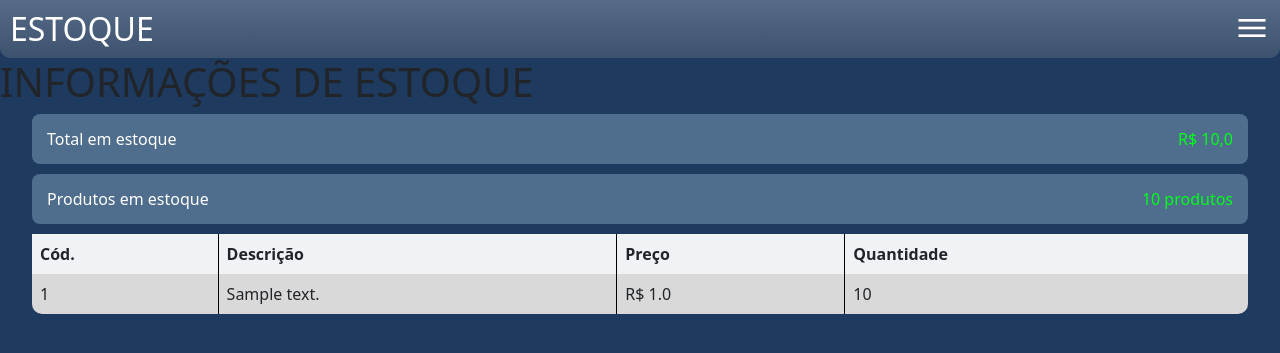
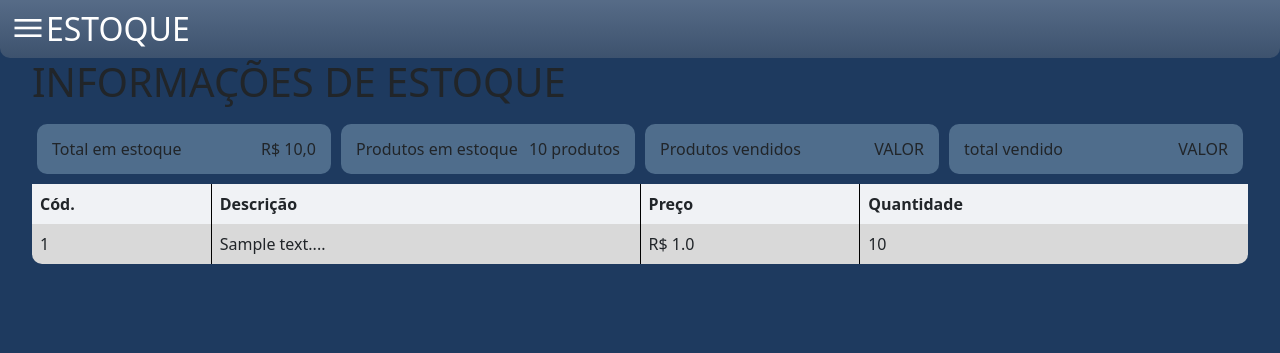
Before and after one commit to felipe-fjs/gerenciador_de_estoque, a Flask app: page /estoque/ in a window 1280 px wide. Shown: the top 353 px of the page. Run offline with Flask 3, Linux system fonts and the light colour scheme; a user stored in the database is signed in; tables that the repository leaves empty hold one stand-in row (values such as "Sample post"); some libraries are stand-ins or nearby versions.

Commit message:
terminando css home, add rota categorias

```diff
--- a/app/routes/auth_user.py
+++ b/app/routes/auth_user.py
@@ -130,7 +130,7 @@ def login():
 
         user = User.query.filter_by(email=request.form['email']).first()
         if user.verify_pwd(request.form['pwd']):
-            login_user(user)
+            login_user(user, remember=True)
             return redirect(url_for('stock.home'))
 
         flash('Senha incorreta!')
--- a/app/routes/stock.py
+++ b/app/routes/stock.py
@@ -1,5 +1,5 @@
 from app import db
-from app.models.product import Product, ProductForm
+from app.models.product import Product, ProductForm, ProductCategory
 from flask import Blueprint, url_for, render_template, flash, request, redirect, jsonify
 from flask_login import login_required, current_user
 from sqlalchemy.exc import OperationalError
@@ -183,6 +183,17 @@ def activate_product(id):
     return redirect(url_for('stock.get_product', id=id))
 
 
+@stock_route.route('/categorias')
+def get_categorias():
+    try:
+        categorias = ProductCategory.query.filter_by(user_id=current_user.id).all()
+    except:
+        flash("Ocorreu um erro ao acessar as categorias de produtos!")
+        return redirect(url_for('stock.home'))
+
+    return render_template('stock/categorias.html')
+
+
 @stock_route.route('/exportar')
 def export():
     # retorna ao usuario um arquivo contendo as informações do estoque
--- a/app/static/css/geral-stock.css
+++ b/app/static/css/geral-stock.css
@@ -13,6 +13,7 @@ html, body {
 }
 
 header {
+
     padding: 10px 10px;
     /* background-color: rgb(0, 0, 0, 0.75); */
     background-image: linear-gradient(to bottom, rgba(255, 255, 255, 0.25), rgba(153, 153, 153, 0.25));
@@ -46,38 +47,42 @@ header > nav > a:hover {
     text-decoration: underline white;
 }
 
+/* CSS PARA HOME.HTML */
+#info-section {
+    margin: auto;
+    width: 95%;
+}
+
 #info-background {
     display: flex;
     flex-flow: column nowrap;
     justify-content: center;
     align-items: center;
+    /* width: 100%; */
 }
+#info-phone, #info-desktop {
+    display: flex;
+    flex-flow: column;
+
+    width: 100%;
+    margin: 0;
+    padding: 0;
+}
+
 
 .info-box {
     display: flex;
     justify-content: space-between;
     align-items: center;
+    width: 100%;
+    height: 40px;
+    padding: 0 15px;
+    border-radius: 10px;
+    margin: 10px 0;
 
-    width: 95%;
-    height: 50px;
-    padding-inline: 15px;
-    border-radius: 8px;
-    margin-bottom: 10px;
-
-    background-color: #4F6D8C; /* Azul claro */
-    color: white;
-}
-.desktop {
-    display: none;
+    background-color: #4F6D8C;
 }
 
-.info-title {
-
-}
-
-.info-value {
-    color: #00FF1A;
-}
 
 .table-background  {
     margin: 0 auto;
@@ -115,7 +120,15 @@ td + td, th + th {
 tr + tr td, tr + tr th {
     border-top: 1px solid #000;
 }
+tbody > tr {
+    cursor: pointer;
 
+    /* transition: background .5s; */
+}
+tbody > tr:hover {
+    background-color: rgba(30, 58, 95, 0.5);
+    color: white;
+}
 
 /* CSS PARA NEW_PRODUCT.HTML */
 #back-new-product {
@@ -125,13 +138,76 @@ tr + tr td, tr + tr th {
     align-items: center;
 
     width: 100%;
-    height: 100dvh;
+    height: 100%;
     padding: 10px;
 
 }
 
 .section-form {
-    width: 80%;
+    width: 90%;
+    padding: 20px;
+    border-radius: 10px;
+    box-shadow: 0 0 2px 1px rgba(0, 0, 0, 0.3);
     background-image: linear-gradient(to bottom, rgba(255, 255, 255, 0.25), rgba(153, 153, 153, 0.25));
     color: white;
 }
+
+.section-form  h1 {
+    text-shadow: 0 0 5px rgba(0, 0, 0, 0.598);
+}
+
+.input {
+    width: 100%;
+    background-color: rgba(255, 255, 255, 0.479);
+    border: 0.5px solid rgba(30, 58, 95, 0.8);
+    border-radius: 5px;
+    padding: 0 5px;
+
+    transition: box-shadow .5s ease;
+}
+.input:focus, .input:hover {
+    box-shadow: 1px 1px 3px black;
+}
+
+
+/* BREACK POINT PARA TABLET */
+@media screen and (min-width: 768px) {
+    /* CSS para o header */
+
+    #info-phone, #info-desktop {
+        flex-flow: row  wrap;
+        justify-content: space-between;
+    }
+    .info-box {
+        width: 45%;
+        height: 50px;
+        margin: 10px 5px;
+        flex-grow: 1;
+    }
+
+    .section-form {
+        width: 650px;
+        transition: width .5s ease;
+    }
+}
+
+@media screen and (min-width: 1024px) {
+
+    header > span > span#menu-burguer {
+        float: left;
+    }
+    #info-background {
+        flex-direction: row;
+        justify-content: space-between;
+    }
+    #info-phone, #info-desktop {
+        width: 50%;
+        flex-flow: row  wrap;
+        justify-content: space-between;
+    }
+    .info-box {
+        width: 45%;
+        margin: 10px 5px;
+        /* flex-grow: 1; */
+    }
+}
--- a/app/templates/stock/base.html
+++ b/app/templates/stock/base.html
@@ -23,7 +23,9 @@
             <a href="{{ url_for('stock.new_product') }}" class="text-reset">NOVO PRODUTO</a>
             <a href="#" class="text-reset">CATEGORIAS DE PRODUTO</a>
             <a href="#" class="text-reset">EXPORTAR ESTOQUE</a>
-            <a href="{{ url_for('user.logout') }}" class="text-reset">SAIR</a>
+            <a href="{{ url_for('user.logout') }}" class="text-reset">SAIR <span class="material-symbols-outlined">
+                logout
+                </span></a>
         </nav>
     </header>
     <main>
--- a/app/templates/stock/home.html
+++ b/app/templates/stock/home.html
@@ -5,9 +5,10 @@
 {% block head %} {% endblock %}
 
 {% block content %}
-    <section aria-labelledby="stock-information">
+    <section id="info-section" aria-labelledby="stock-information">
         <h1 id="stock-information">INFORMAÇÕES DE ESTOQUE</h1>
         <section id="info-background">
+            <div id="info-phone">
                 <div class="info-box">
                     <span class="info-title">Total em estoque</span>
                     <span class="info-value">R$ {{ total }}</span>
@@ -16,13 +17,17 @@
                     <span class="info-title">Produtos em estoque</span>
                     <span class="info-value">{{ total_produtos }} {% if total_produtos > 1 %} produtos {% else %} produtos {% endif %}</span>
                 </div>
-            <div class="info-box desktop">
+            </div>
+
+            <div id="info-desktop">
+                <div class="info-box">
                     <span class="info-title">Produtos vendidos</span>
                     <span class="info-value">VALOR</span>
                 </div>
-            <div class="info-box desktop">
+                <div class="info-box">
                     <span class="info-title">total vendido</span>
                     <span class="info-value">VALOR</span>
+                </div>
             </div>
         </section>
     </section>
@@ -31,20 +36,20 @@
         <table>
             <thead>
                 <tr>
-                    <th scope="col">Cód.</th>
-                    <th scope="col">Descrição</th>
-                    <th scope="col">Preço</th>
-                    <th scope="col">Quantidade</th>
+                    <th scope="col" title="Código">Cód.</th>
+                    <th scope="col" title="Descrição">Descrição</th>
+                    <th scope="col" title="Preço">Preço</th>
+                    <th scope="col" title="Quantidade em estoque">Quantidade</th>
                 </tr>
             </thead>
 
             <tbody>
                 {% for product in products %}
                 <tr onclick="window.location.href = `{{ url_for('stock.get_product', id=product.id)}}`">
-                    <td>{{product.cod}}</td>
-                    <td>{{product.desc}}</td>
-                    <td>R$ {{product.preco}}</td>
-                    <td>{{product.quant}}</td>
+                    <td title="Código do produto">{{product.cod}}</td>
+                    <td title="Descrição">{{product.desc[:48]}}...</td>
+                    <td title="Preço">R$ {{product.preco}}</td>
+                    <td title="Quantidade em estoque">{{product.quant}}</td>
                 </tr>
                 {% endfor %}
             </tbody>
```
Also changed, not shown: app/templates/stock/categorias.html (added, +42 -0 lines), app/templates/stock/new_product.html (+8 -8 lines). Lines whose indentation alone changed are shown as unchanged.
